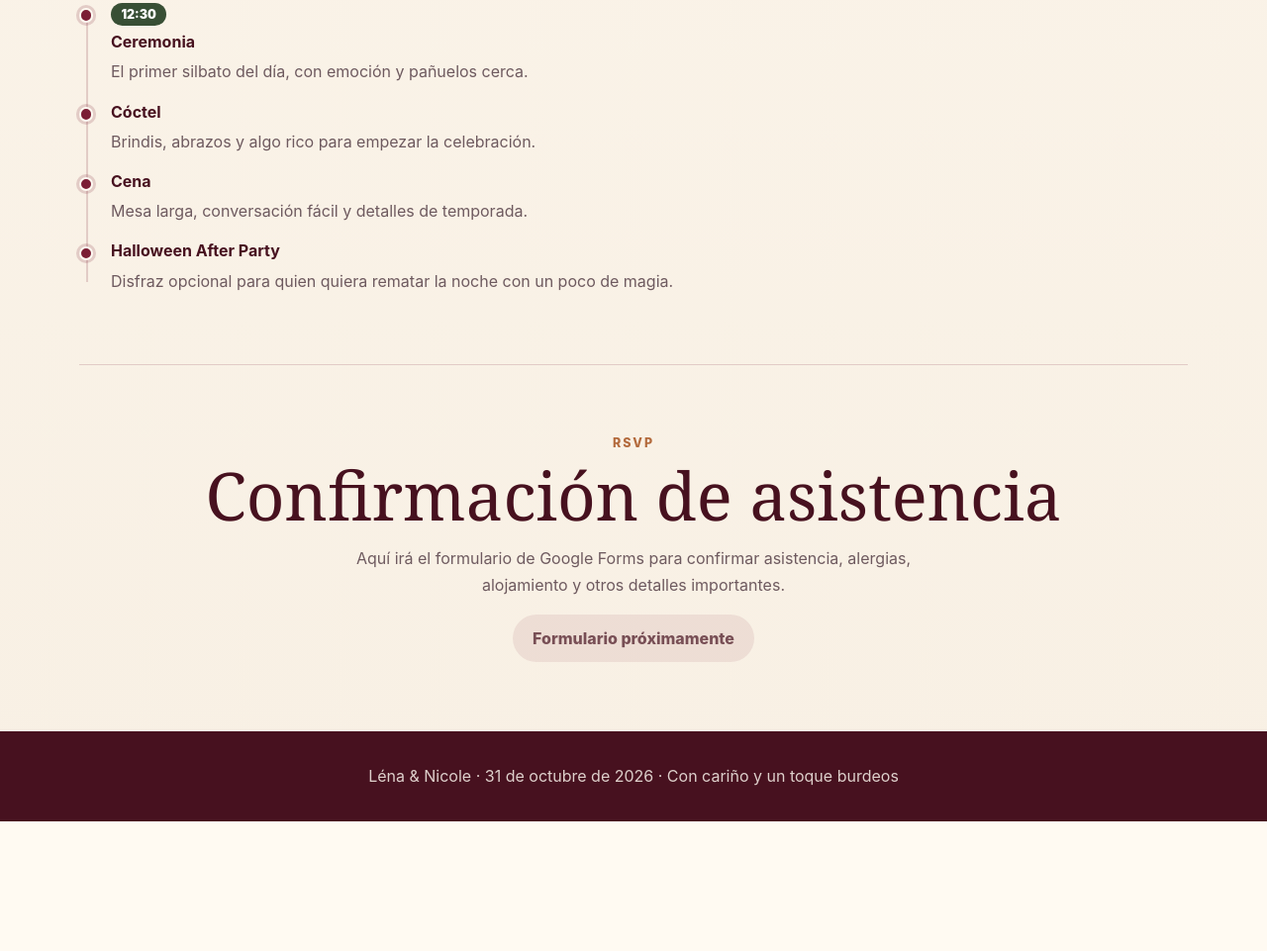
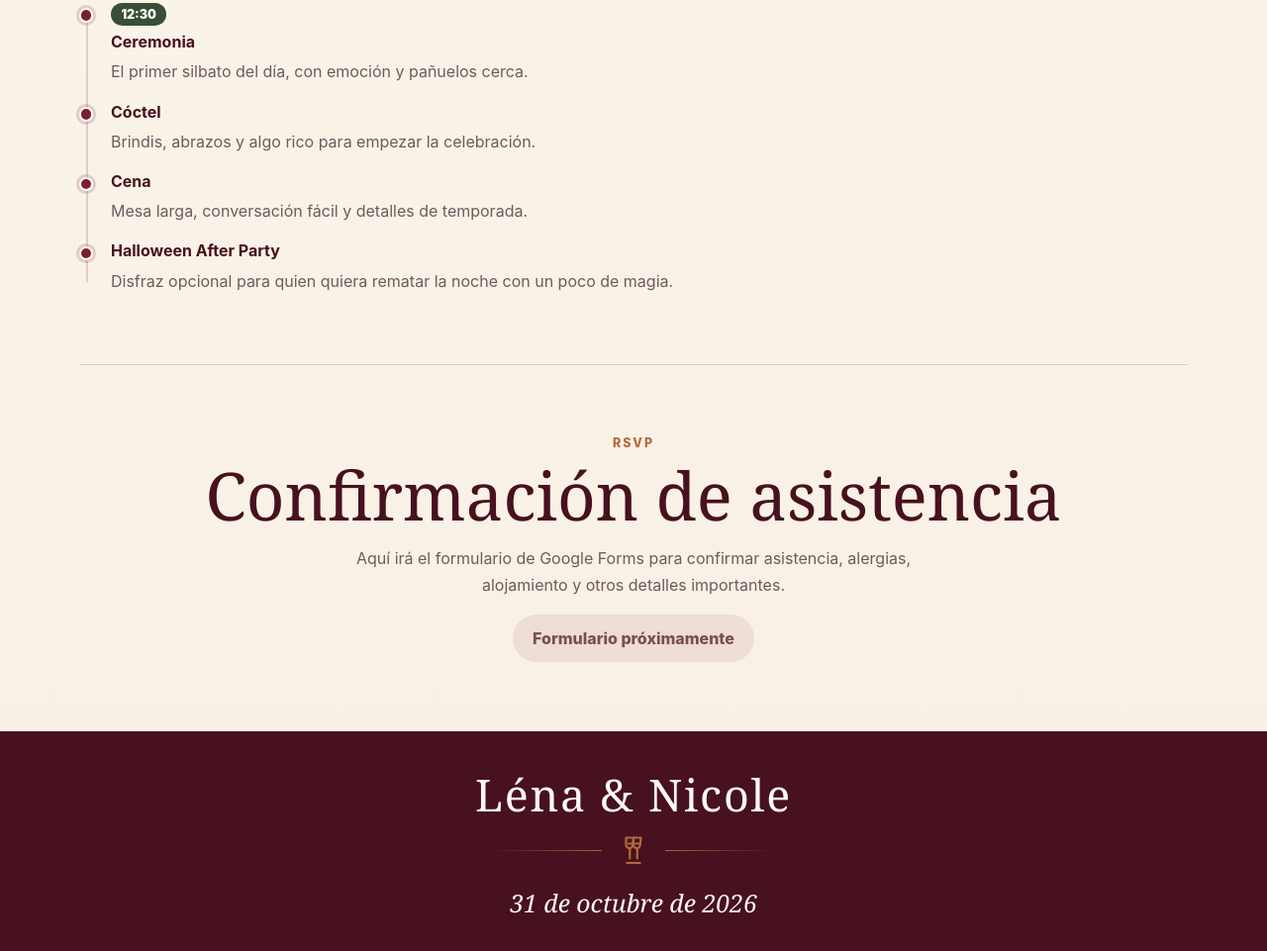
Before and after one commit to Mitxu93/wedding-lena-nicole, a plain HTML site: page index.html in a window 1280 px wide. Shown: the part 2771-3732 px from the top of the page at 99% size. Before the commit the page ends 3601 px from the top, so only its background shows below. Drawn offline with Linux system fonts and the light colour scheme.

Commit message:
editar footer

```diff
--- a/index.html
+++ b/index.html
@@ -60,7 +60,7 @@
         </p>
 
         <div class="scoreboard" aria-label="Cuenta atrás">
-          <span data-i18n="countdown.title"  class="section-kicker">Cuenta atrás</span>
+          <span data-i18n="countdown.title">Cuenta atrás</span>
           <div class="countdown-grid">
             <div class="countdown-item">
               <strong id="days">00</strong>
@@ -223,8 +223,27 @@
     </main>
 
     <footer class="footer">
-      <p data-i18n="footer.text">
-        Léna & Nicole · 31 de octubre de 2026 · Con cariño y un toque burdeos
+      <p class="footer-names" data-i18n="footer.names">Léna & Nicole</p>
+      <div class="footer-separator" aria-hidden="true">
+        <span></span>
+        <svg
+          class="footer-icon"
+          viewBox="0 0 24 24"
+          focusable="false"
+        >
+          <path d="M7 3h5l-.6 5.2a2.2 2.2 0 0 1-3.8 1.2A2.2 2.2 0 0 1 7 8.2L7 3Z" />
+          <path d="M8.5 7h3" />
+          <path d="M9.5 11v6" />
+          <path d="M7.5 20h4" />
+          <path d="M12 3h5l-.6 5.2a2.2 2.2 0 0 1-3.8 1.2A2.2 2.2 0 0 1 12 8.2L12 3Z" />
+          <path d="M13.5 7h3" />
+          <path d="M14.5 11v6" />
+          <path d="M12.5 20h4" />
+        </svg>
+        <span></span>
+      </div>
+      <p class="footer-date" data-i18n="footer.date">
+        31 de octubre de 2026
       </p>
     </footer>
 
--- a/styles/global.css
+++ b/styles/global.css
@@ -317,7 +317,7 @@ p {
 .scoreboard > span {
   display: block;
   margin-bottom: 0.8rem;
-  color: var(--moss);
+  color: var(--copper);
   font-size: 0.78rem;
   font-weight: 900;
   letter-spacing: 0.16em;
@@ -495,8 +495,8 @@ p {
 }
 
 .footer {
-  padding: 2rem 1rem;
-  color: rgba(255, 250, 242, 0.82);
+  padding: 2.6rem 1rem;
+  color: var(--cream);
   text-align: center;
   background: var(--burgundy-dark);
 }
@@ -504,6 +504,49 @@ p {
 .footer p {
   margin: 0;
   color: inherit;
+}
+
+.footer-names {
+  font-family: Georgia, "Times New Roman", serif;
+  font-size: clamp(2rem, 10vw, 2.8rem);
+  line-height: 1;
+  letter-spacing: 0.04em;
+}
+
+.footer-date {
+  margin-top: 0;
+  color: rgba(255, 250, 242, 0.84);
+  font-family: Georgia, "Times New Roman", serif;
+  font-size: clamp(1.05rem, 4.5vw, 1.55rem);
+  font-style: italic;
+}
+
+.footer-separator {
+  display: grid;
+  grid-template-columns: minmax(3.5rem, 7rem) auto minmax(3.5rem, 7rem);
+  gap: 0.85rem;
+  align-items: center;
+  justify-content: center;
+  margin: 1rem auto 0.85rem;
+}
+
+.footer-separator span {
+  height: 1px;
+  background: linear-gradient(90deg, transparent, rgba(179, 106, 60, 0.9));
+}
+
+.footer-separator span:last-child {
+  background: linear-gradient(90deg, rgba(179, 106, 60, 0.9), transparent);
+}
+
+.footer-icon {
+  width: 2.25rem;
+  height: 2.25rem;
+  fill: none;
+  stroke: var(--copper);
+  stroke-linecap: round;
+  stroke-linejoin: round;
+  stroke-width: 1.45;
 }
 
 @media (min-width: 720px) {
```
